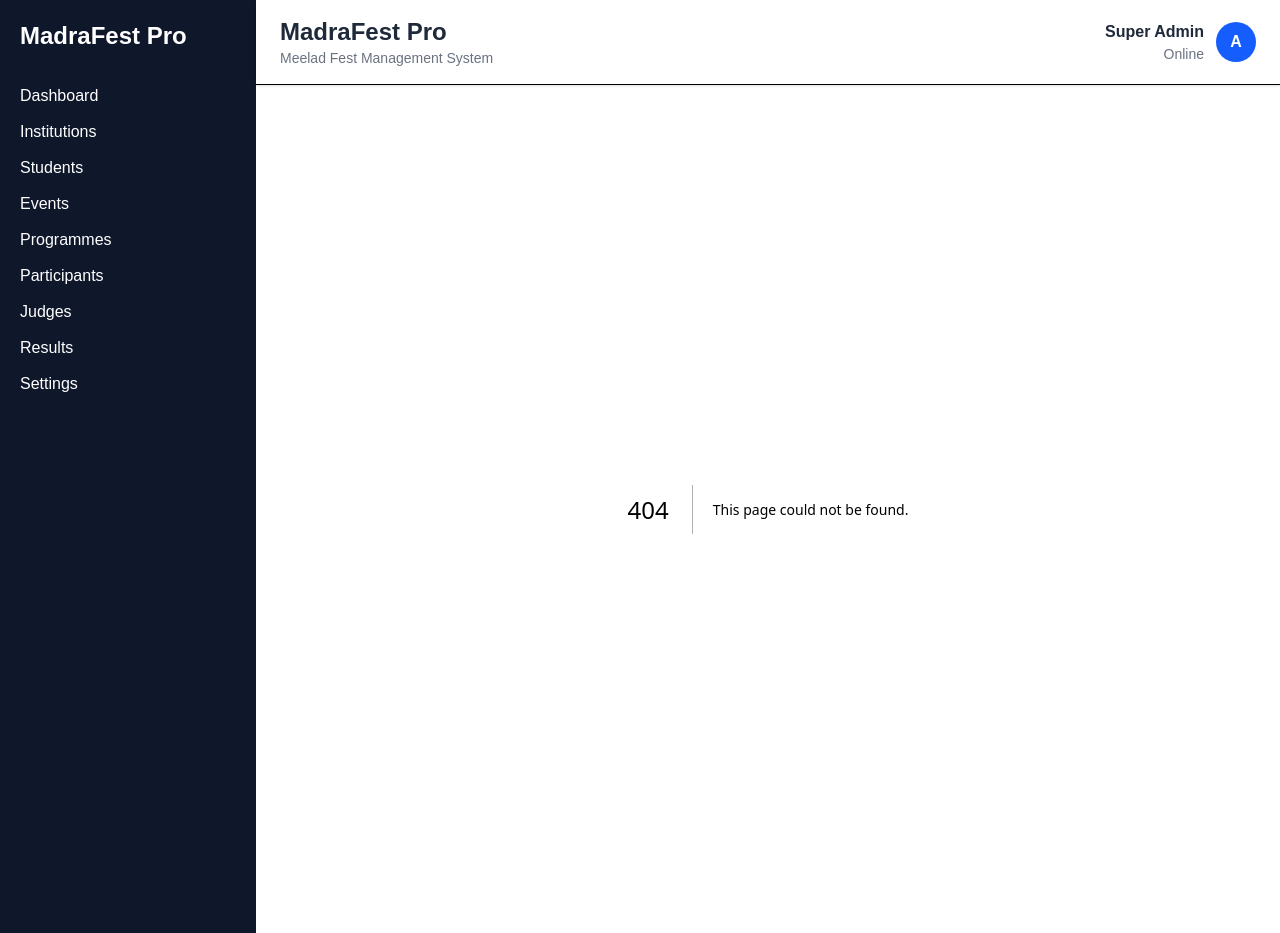
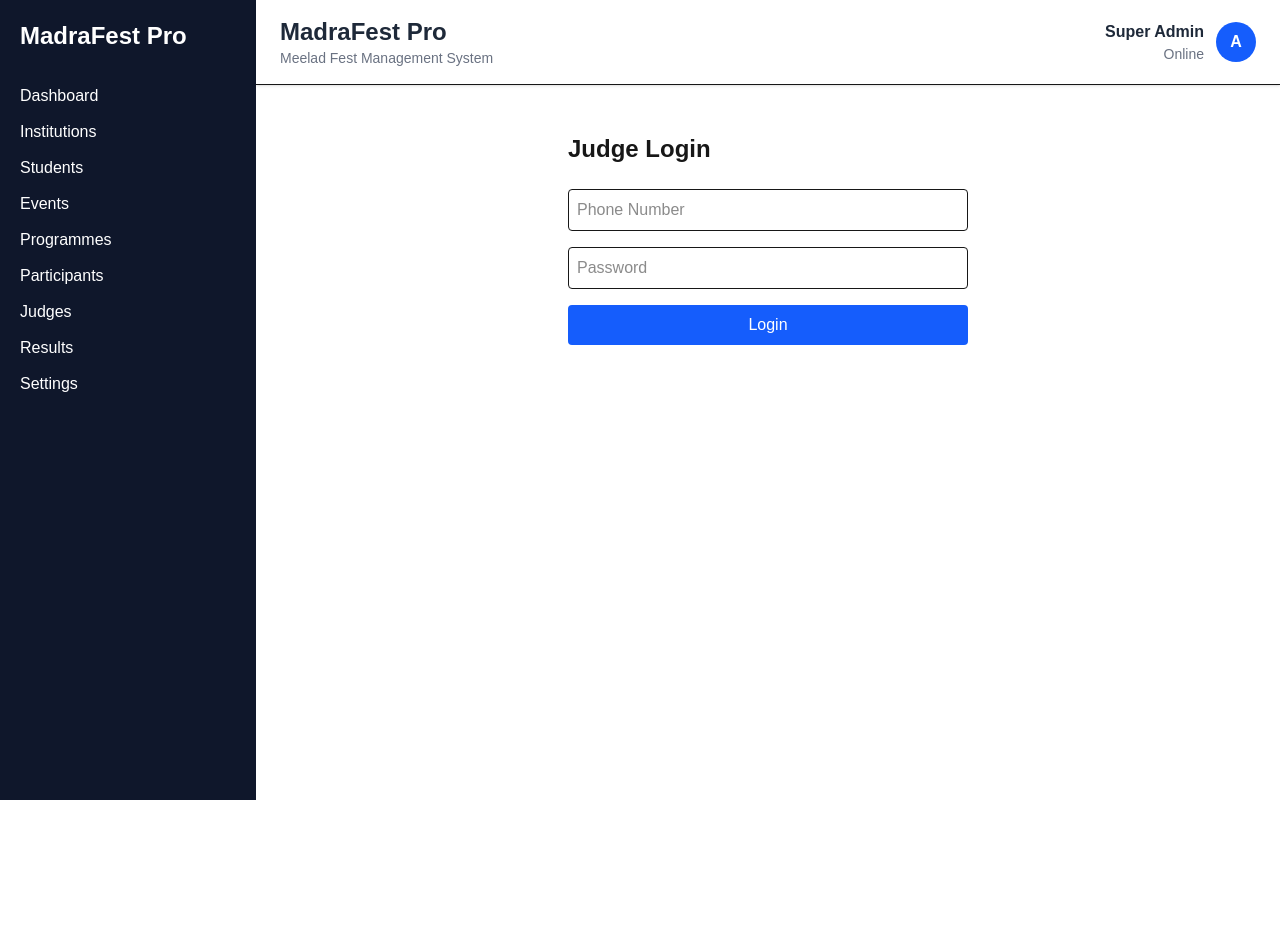
Before and after one commit to umaraus916-star/madrafest-pro, a Next.js app: page /judge-login in a window 1280 px wide. Before the commit this address had no page. After the commit the page ends 800 px from the top, so only its background shows below. Built offline with nearby package versions, Linux system fonts and the light colour scheme; no server answers.

Commit message:
Completed Judge Dashboard

```diff
--- /dev/null
+++ b/app/judge-dashboard/page.tsx
@@ -0,0 +1,42 @@
+'use client';
+
+import { useEffect, useState } from 'react';
+
+type Judge = {
+  name: string;
+  phone: string;
+};
+
+export default function JudgeDashboardPage() {
+  const [judge, setJudge] = useState<Judge | null>(null);
+
+  useEffect(() => {
+    const savedJudge = localStorage.getItem('judge');
+
+    if (savedJudge) {
+      setJudge(JSON.parse(savedJudge));
+    }
+  }, []);
+
+  return (
+    <div className="p-6">
+      <h1 className="text-2xl font-bold">
+        Judge Dashboard
+      </h1>
+
+      <div className="mt-6 border rounded p-4">
+        <h2 className="text-xl font-semibold">
+          Welcome
+        </h2>
+
+        <p className="mt-2">
+          {judge ? judge.name : 'Loading...'}
+        </p>
+
+        <p className="text-sm text-gray-500">
+          {judge?.phone}
+        </p>
+      </div>
+    </div>
+  );
+}
--- /dev/null
+++ b/app/judge-login/page.tsx
@@ -0,0 +1,65 @@
+'use client';
+
+import { useState } from 'react';
+import { useRouter } from 'next/navigation';
+import { supabase } from '../../lib/supabase';
+
+export default function JudgeLoginPage() {
+  const router = useRouter();
+
+  const [phone, setPhone] = useState('');
+  const [password, setPassword] = useState('');
+
+  async function loginJudge() {
+    const { data, error } = await supabase
+      .from('judges')
+      .select('*')
+      .eq('phone', phone)
+      .eq('password', password)
+      .single();
+
+    if (error || !data) {
+      alert('Invalid phone number or password');
+      return;
+    }
+
+    localStorage.setItem('judge', JSON.stringify(data));
+
+    router.push('/judge-dashboard');
+  }
+
+  return (
+    <div className="p-6 max-w-md mx-auto">
+      <h1 className="text-2xl font-bold mb-6">
+        Judge Login
+      </h1>
+
+      <div className="space-y-4">
+
+        <input
+          type="text"
+          placeholder="Phone Number"
+          value={phone}
+          onChange={(e) => setPhone(e.target.value)}
+          className="w-full border p-2 rounded"
+        />
+
+        <input
+          type="password"
+          placeholder="Password"
+          value={password}
+          onChange={(e) => setPassword(e.target.value)}
+          className="w-full border p-2 rounded"
+        />
+
+        <button
+          onClick={loginJudge}
+          className="bg-blue-600 text-white px-4 py-2 rounded w-full"
+        >
+          Login
+        </button>
+
+      </div>
+    </div>
+  );
+}
```
